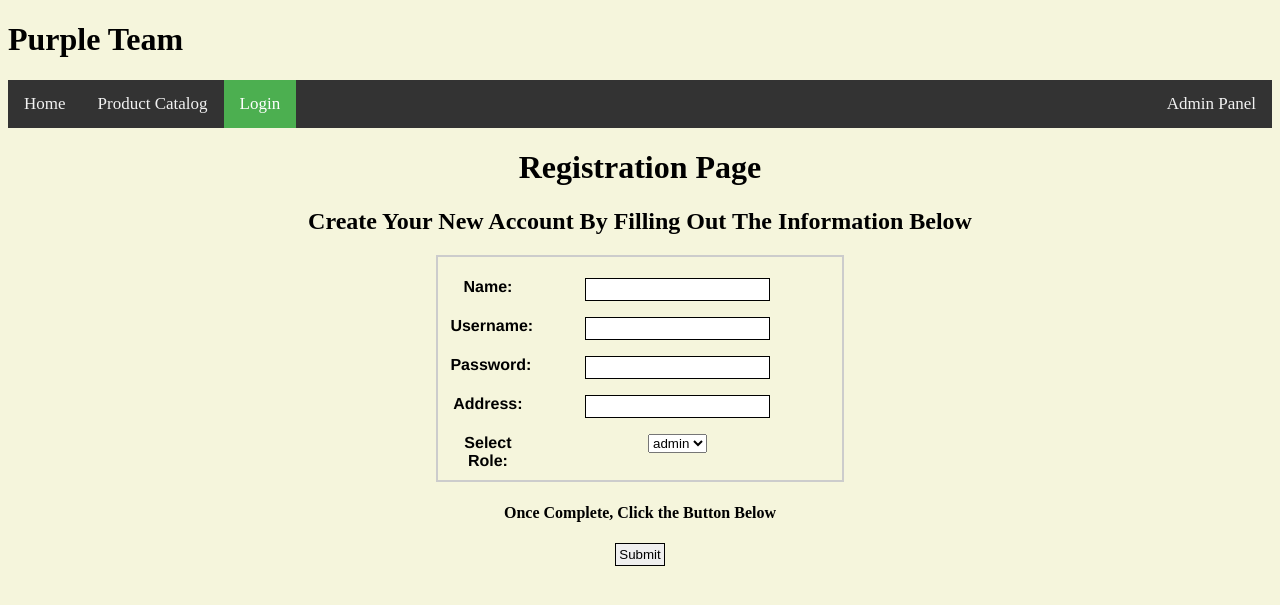
After one commit to twiley6/CST-236-CLC, a PHP site: page /registerpage.php in a window 1280 px wide. The commit adds this page. Shown: the top 605 px of the page. Run offline with PHP 8.4, Linux system fonts and the light colour scheme; tables that the repository leaves empty or names only in its code hold one stand-in row (values such as "Sample post").

Commit message:
Created new classes added to registerPage
Created classes to handle getting customer information, processing transaction and sale requests, as well as managing user roles. Made changes to the registerPage by changing it to php instead of .html and added a new field to add a role to a user when they are created.

```diff
--- a/CLC Registration and Login Pages/Login.php
+++ b/CLC Registration and Login Pages/Login.php
@@ -148,7 +148,7 @@ if (isset($_POST['Username']) && isset($_POST['Password']))
         echo '<input type="Password" name="Password" placeholder="Password" size="30"/></p>';
         echo '</fieldset>';
         echo '<button type="Submit" name="Login">Login</button>';
-        echo 'New? <a href="registerpage.html">Register By Clicking Here!</a>';
+        echo 'New? <a href="registerpage.php">Register By Clicking Here!</a>';
         echo '</form>';
 
     }
--- /dev/null
+++ b/CLC Registration and Login Pages/customerManagement.php
@@ -0,0 +1,235 @@
+<!--CST-236 CLC-Registration and Login Pages
+Tim Wiley
+Gary Sundquist
+Justin Hamman
+Robert Nichols
+Feb. 6, 2018
+Manages customers.
+-->
+
+<?php
+require_once 'dbcon.php';
+$dbObj = new DBManagement();
+
+//Customer class
+class Customer{
+	private $userID;
+	private $name;
+	private $password;
+	private $userName;
+	private $address;
+	private $roleID;
+
+	//get set functions
+	function setRoleID($roleID){
+		$this->roleID= $roleID;
+	}
+	function setAddress($address){
+		$this->address= $address;
+	}
+	function setUserID($userID){
+		$this->userID = $userID;
+	}
+	function setName($name){
+		$this->name = $name;
+	}
+	function setPassword($password){
+		$this->password = $password;
+	}
+	function setUserName($userName){
+		$this->userName= $userName;
+	}
+	function getUserID(){
+		return $this->userID;
+	}
+	function getName(){
+		return $this->name;
+	}
+	function getPassword(){
+		return $this->password;
+	}
+	function getUserName(){
+		return $this->userName;
+	}
+	function getAddress(){
+		return $this->address;
+	}
+	function getRoleID(){
+		return $this->roleID;
+	}
+}
+
+//Bank class
+class Bank{
+	private $acc_Number;
+	private $userID;
+	private $cardType;
+	private $balance;
+
+	//get set functions
+	function setAcc_Number($acc_Number){
+		$this->acc_Number = $acc_Number;
+	}
+	function setUserName($userID){
+		$this->userID= $userID;
+	}
+
+	function setCardType($cardType){
+		$this->cardType= $cardType;
+	}
+
+	function setBalance($balance){
+		$this->balance= $balance;
+	}
+
+	function getAcc_Number(){
+		return $this->acc_Number;
+	}
+	function getUserID(){
+		return $this->userID;
+	}
+
+	function getCardType(){
+		return $this->cardType;
+	}
+
+	function getBalance(){
+		return $this->balance;
+	}
+
+}
+
+//Role class
+class role{
+	private $role_ID;
+	private $role;
+
+	//get set functions
+	function setRole_ID($role_ID){
+		$this->role_ID= $role_ID;
+	}
+	function getRole_ID(){
+		return $this->role_ID;
+	}
+	function setRole($role){
+		$this->role = $role;
+	}
+	function getRole(){
+		return $this->role;
+	}
+}
+
+//Customer Management class
+class customerManagement{
+
+		//inserts a customer
+		public function createCustomer(Customer $nCustomer){
+			$query = "INSERT INTO users(name,userName,password,fk_role_id,address) values
+              ('".$nCustomer->getName()."','".$nCustomer->getUserName()."','".
+					$nCustomer->getPassword()."',".$nCustomer->getRoleID().",'".
+					$nCustomer->getAddress()."')";
+			return $GLOBALS['dbObj']->dbQuery($query);
+		}
+		//gets all customers
+		public function getCustomers(){
+			$query = "Select * from users";
+			return $GLOBALS['dbObj']->dbQuery($query);
+		}
+		//gets a single customer
+		public function getCustomer($userID){
+			$query = "Select * from users where userID = " . $userID;
+			return $GLOBALS['dbObj']->dbQuery($query);
+		}
+		//deletes a customer
+		public function deleteCustomer($userID){;
+		$query = "DELETE FROM users WHERE userID = " . $userID;
+		return $GLOBALS['dbObj']->dbQuery($query);
+		}
+		//updates a customer
+		public function updateCustomer(Customer $oCustomer, Customer $nCustomer){
+
+			$oldQuery = "SELECT * FROM users WHERE userID=".$oCustomer->getUserID().
+			" AND name=".$oCustomer->getName() ."' AND password= '". $oCustomer->getPassword().
+			" ' AND userName= '". $oCustomer->getUserName(). "' AND fk_role_id=". $oCustomer->getRoleID().
+			" AND address='". $oCustomer->getAddress()."'";
+
+			$newQuery = "UPDATE users SET userID=".$nCustomer->getUserID().
+			", name='".$nCustomer->getName() ."', password= '". $nCustomer->getPassword().
+			" ', userName= '". $nCustomer->getUserName(). "', fk_role_id=". $nCustomer->getRoleID().
+			", address='".$nCustomer->getAddress()."'";
+
+			return $GLOBALS['dbObj']->dbUpdate($oldQuery,$newQuery);
+		}
+}
+
+//Role Management class
+class roleManagement{
+	//Returns a role
+	public function getRole($roleID){
+		$query = "Select * from role where role_id = " . $roleID;
+		return $GLOBALS['dbObj']->dbQuery($query);
+	}
+	//returns all roles
+	public function getRoles(){
+		$query = "Select * from role";
+		return $GLOBALS['dbObj']->dbQuery($query);
+	}
+	//Creates a role
+	public function createRole($roleName){
+		$query ="Insert INTO role(role) VALUES('".$roleName."')";
+		return $GLOBALS['dbObj']->dbQuery($query);
+	}
+	//Deletes a role
+	public function deleteRole($roleID){;
+	$query = "DELETE FROM role WHERE urole_id = " . $roleID;
+	return $GLOBALS['dbObj']->dbQuery($query);
+	}
+	//Updates a role
+	public function updateRole(role $oRole, $roleName){
+		$oldQuery = "Select * from role Where role = '".$oRole->getRole()."'";
+		$newQuery = "Update role SET role='".$roleName.
+					"' Where role_id=".$oRole->getRole_ID();
+		return $GLOBALS['dbObj']->dbUpdate($oldQuery,$newQuery);
+	}
+}
+
+//Bank management class
+class bankManagement{
+	//Returns a bank account
+	public function getBankAccount($acc_Number){
+		$query = "Select * from bank where acct_number = " . $acc_Number;
+		return $GLOBALS['dbObj']->dbQuery($query);
+	}
+	//returns all bank accounts
+	public function getBankAccounts(){
+		$query = "Select * from bank";
+		return $GLOBALS['dbObj']->dbQuery($query);
+	}
+	//Creates a bank account
+	public function createBankAccount(Bank $nBank){
+		$query ="Insert INTO bank(userID,card_type,balance) VALUES(".$nBank->getUserID().
+		",'".$nBank->getCardType()."',".$nBank->getBalance().")";
+		return $GLOBALS['dbObj']->dbQuery($query);
+	}
+	//Deletes a bank account
+	public function deleteBankAccount($accID){;
+	$query = "DELETE FROM bank WHERE acct_number = " . $accID;
+	return $GLOBALS['dbObj']->dbQuery($query);
+	}
+	//Updates a bank account
+	public function updateBankAccount(Bank $oBank, Bank $nBank){
+		$oldQuery = "Select * from bank Where acct_number = ".$oBank->getAcc_Number()
+		." AND fk_userID=".$oBank->getUserID()." AND balance=".$oBank->getBalance().
+		" AND card_type='".$oBank->getCardType()."'";
+		$newQuery = "Update bank SET fk_userID=".$nBank->getUserID().", card_type='".
+				$nBank->getCardType()."', balance=".$nBank->getBalance().
+				" Where acct_number=".$oBank->getAcc_Number();
+		return $GLOBALS['dbObj']->dbUpdate($oldQuery,$newQuery);
+	}
+}
+
+//CustomerAction class
+class customerAction{
+
+}
+?>
--- /dev/null
+++ b/CLC Registration and Login Pages/registerPage.php
@@ -0,0 +1,123 @@
+<!--CST-236 CLC-Registration and Login Pages
+Tim Wiley
+Gary Sundquist
+Justin Hamman
+Robert Nichols
+Jan. 27, 2018
+Registration page.-->
+
+
+<!DOCTYPE html>
+<html lang="en">
+<head>
+    <meta charset="UTF-8">
+    <title>Register</title>
+    <style type="text/css">
+        body {
+            background-color: beige;
+        }
+        fieldset {
+            width: 30%;
+            border: 2px solid #cccccc;
+        }
+
+        label {
+            width: 75px;
+            float: left;
+            text-align: center;
+            font-weight: bold;
+            font-family: "Helvetica Neue", Helvetica, Arial, sans-serif;
+        }
+
+        input {
+            border: 1px solid #000;
+            padding: 3px;
+        }
+
+        .navbar {
+            background-color: #333;
+            overflow: hidden;
+            position: static;
+            bottom: 0;
+            width: 100%;
+        }
+
+        .navbar a {
+            float: left;
+            display: block;
+            color: #f2f2f2;
+            text-align: center;
+            padding: 14px 16px;
+            text-decoration: none;
+            font-size: 17px;
+        }
+
+        .navbar a:hover {
+            background-color: #ddd;
+            color: black;
+        }
+
+        .navbar a.active {
+            background-color: #4CAF50;
+            color: white;
+        }
+
+        .navbar a.right {
+            float: right;
+        }
+    </style>
+</head>
+<body>
+<div class="header">
+    <div class="logo">
+        <h1>Purple Team</h1>
+    </div>
+    <div class="navbar">
+        <a href="home.html">Home</a>
+        <a href="adminPanel.html" class="right">Admin Panel</a>
+        <a href="catalog.html">Product Catalog</a>
+        <a href="login.php" class="active">Login</a>
+    </div>
+</div>
+<form action = "registerHandler.php" method="post">
+    <center><h1>Registration Page</h1>
+        <h2>Create Your New Account By Filling Out The Information Below</h2>
+
+        <fieldset>
+
+            <p><label><b>Name:</b></label>
+                <input type="text" id="Name" name="Name" required></p>
+
+            <p><label><b>Username:</b></label>
+                <input type="text" id="Username" name="Username" required></p>
+            <!--cannot be duplicate of another user-->
+
+            <p><label><b>Password:</b></label>
+                <input type="text" id="Password" name="Password" required></p>
+
+             <p><label><b>Address:</b></label>
+                <input type="text" id="Address" name="Address" required></p>
+             <label for="selectRole">Select Role:</label>
+             <select id="selectRole" name="selectRole">
+				<?php
+				include('customerManagement.php');
+				$rManagement = new roleManagement();
+				$result = $rManagement->getRoles();
+				while ($row = mysqli_fetch_array ($result)){
+				echo "<option value='".$row["role_id"]."'>".$row["role"]."</option>";
+				}
+				?>
+			</select>
+
+        </fieldset>
+
+        <h4>Once Complete, Click the Button Below</h4>
+
+        <td colspan = "2"><input type="submit" value="Submit" /></td>
+    </center>
+</form>
+</body>
+<body>
+
+</body>
+</html>
```
Also changed, not shown: CLC Registration and Login Pages/PaymentProcessing.php (added, +197 -0 lines), CLC Registration and Login Pages/RegisterHandler.php (+15 -20 lines).
